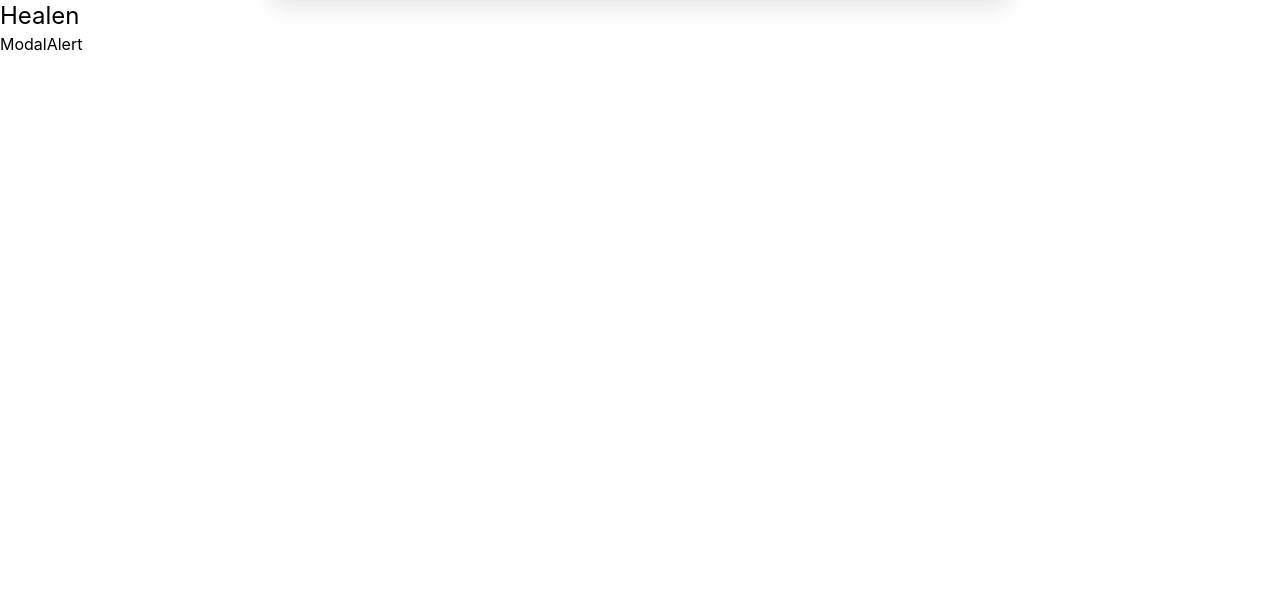
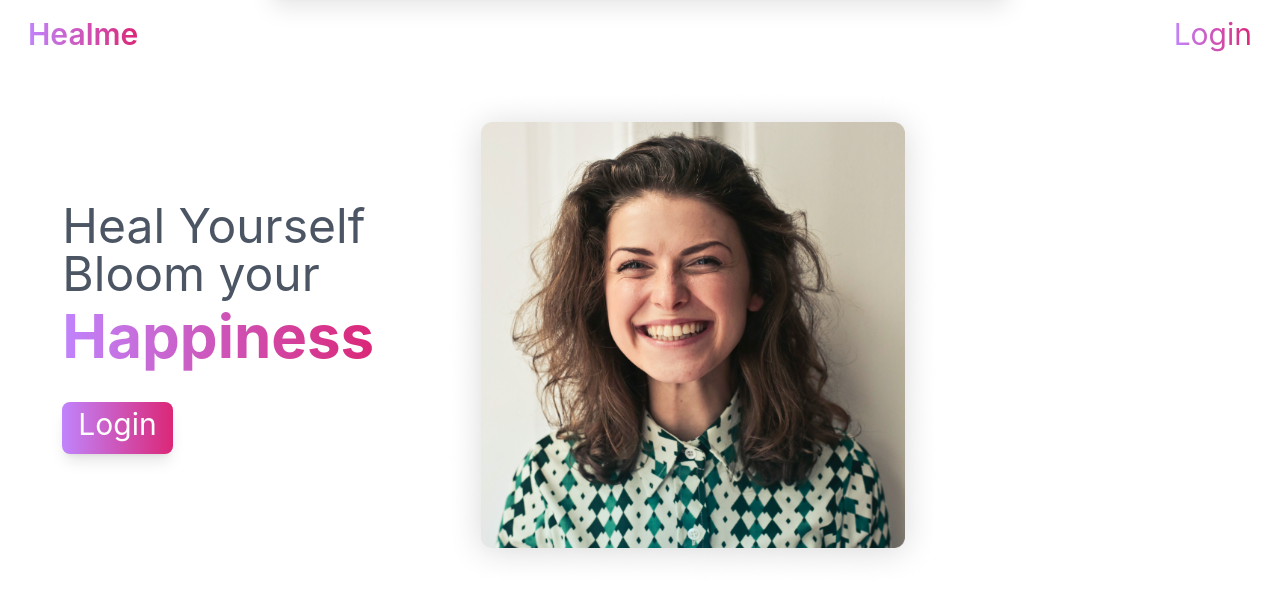
Before and after one commit to Hasyim-Kai/Healme-College-Final-Project, a Next.js app: page / in a window 1280 px wide. Shown: the top 598 px of the page. Built offline with nearby package versions, Linux system fonts and the light colour scheme.

Commit message:
Progress Landing Page

```diff
--- a/pages/index.tsx
+++ b/pages/index.tsx
@@ -1,21 +1,14 @@
 import type { NextPage } from 'next'
-import { toggleAlert, toggleModal } from '../app/GlobalSlice'
-import { useAppDispatch } from '../app/store'
-import Alert from '../presentation/components/global/Alert'
 import DefaultLayout from '../presentation/layout/DefaultLayout'
-import ModalLayout from '../presentation/layout/ModalLayout'
+import Navbar from '../presentation/components/features/landing-page/Navbar'
+import Hero from '../presentation/components/features/landing-page/Hero'
 
 const Home: NextPage = () => {
-  const dispatch = useAppDispatch();
-
-  return <DefaultLayout pageTitle='Healen Home' additionalStyle=''>
-    <h1 className='text-2xl'>Healen</h1>
-    <button onClick={()=>dispatch(toggleModal())}>Modal</button>
-    <button onClick={()=>dispatch(toggleAlert())}>Alert</button>
-
-    <ModalLayout additionalStyle=''>
-      <h1>Modal</h1>
-    </ModalLayout>
+  return <DefaultLayout pageTitle='Healen'>
+    <Navbar/>
+    <Hero/>
+    {/* <Features/>
+    <Footer/>     */}
   </DefaultLayout>
 }
 
--- /dev/null
+++ b/presentation/components/features/landing-page/Hero.tsx
@@ -0,0 +1,22 @@
+import Image from 'next/image'
+import { pinkGradientText } from '../../../styles/tailwind/Transition'
+import LoginBtn from './LoginBtn'
+
+export default function Hero() {
+  return <section className='flex justify-around items-center py-5 px-7 text-5xl'>
+    <div>
+        <p className='text-gray-600'>Heal Yourself</p>
+        <p className='text-gray-600'>Bloom your</p>
+        <p className={`${pinkGradientText} font-bold text-6xl bg-blue-300 py-2`}>Happiness</p>
+        <LoginBtn/>
+    </div>
+    <div>
+        <Image src="/smile1.png" alt="Smiling Woman" width={500} height={500}/>
+    </div>
+    <div className='left-circle-bg'></div>
+    <div className='left-circle-bg'></div>
+
+    <div className='right-circle-bg'></div>
+    <div className='right-circle-bg'></div>
+  </section>
+}
--- /dev/null
+++ b/presentation/components/features/landing-page/LoginBtn.tsx
@@ -0,0 +1,7 @@
+import Link from 'next/link'
+import { pinkGradientBg, tailwindTransition } from '../../../styles/tailwind/Transition'
+
+export default function LoginBtn() {
+    return <button className={`${pinkGradientBg} px-4 pb-3 pt-1 text-white rounded-lg text-3xl shadow-lg my-7 hover:scale-110 hover:shadow-xl ${tailwindTransition}`}>
+        <Link href="/login"><a>Login</a></Link></button>
+}
--- a/presentation/layout/DefaultLayout.tsx
+++ b/presentation/layout/DefaultLayout.tsx
@@ -4,7 +4,7 @@ import { useAppSelector } from "../../app/store";
 import { selectUserState } from "../../app/UserSlice";
 import Alert from "../components/global/Alert";
 
-type Props = { children: JSX.Element | JSX.Element[] | null, additionalStyle: string, pageTitle: string }
+type Props = { children: JSX.Element | JSX.Element[] | null, additionalStyle?: string, pageTitle: string }
 
 export default function DefaultLayout({ children, additionalStyle, pageTitle = 'Healen' }: Props) {
   const { isLoggedIn, userInfo } = useAppSelector(selectUserState);
```
Also changed, not shown: pages/login.tsx (added), presentation/components/features/landing-page/Features.tsx (added), presentation/components/features/landing-page/Footer.tsx (added).
